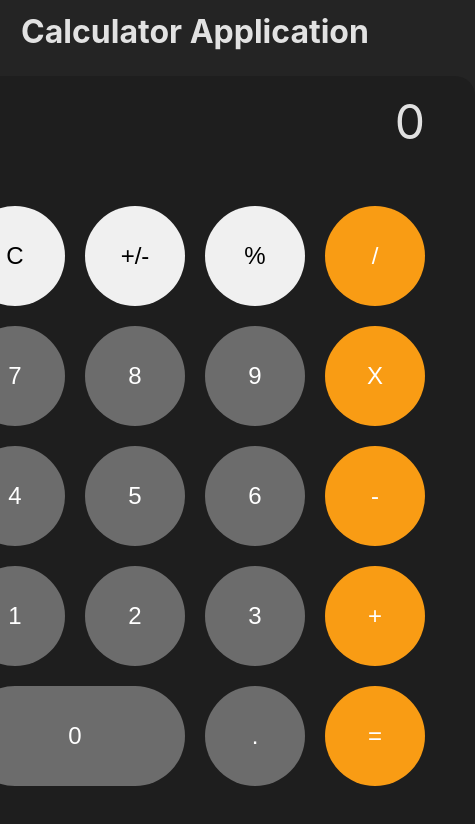
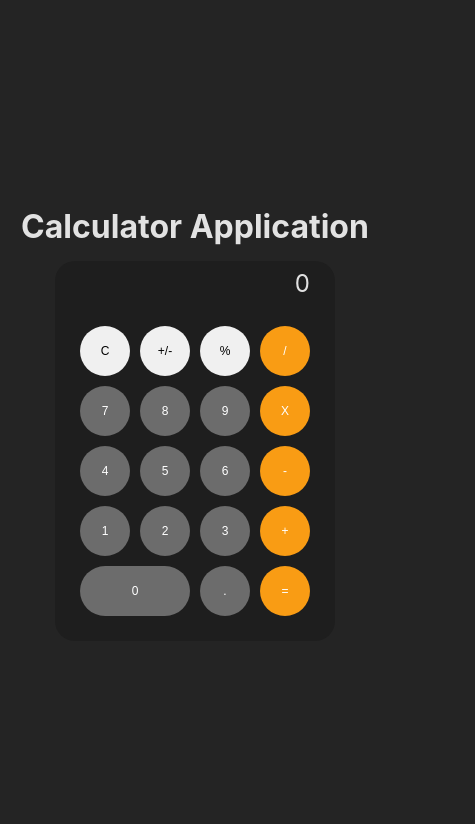
Before and after one commit to Romage25/javascript-calculator, a React (Vite) app: page / in a window 390 px wide. Shown: the top 824 px of the page, 475 px wide, since content can reach past the window. Built offline with nearby package versions, Linux system fonts and the light colour scheme.

Commit message:
mobile screen responsiveness

```diff
--- a/src/App.css
+++ b/src/App.css
@@ -142,3 +142,46 @@ button:active {
 #equals {
   grid-area: equals;
 }
+
+@media (max-width: 768px) {
+  #calculator {
+    display: grid;
+    grid-template-columns: 1fr 1fr 1fr 1fr;
+    grid-template-rows: 1fr 1fr 1fr 1fr 1fr 1fr;
+    grid-template-areas:
+      "display display display display"
+      "clear negative percentage divide"
+      "seven eight nine multiply"
+      "four five six subtract"
+      "one two three add"
+      "zero zero decimal equals";
+    grid-template-columns: 50px 50px 50px 50px;
+    gap: 10px;
+    padding: 25px;
+    padding-top: 5px;
+    margin-top: 10px;
+    border-radius: 20px;
+    background-color: var(--black);
+  }
+
+  button {
+    height: 50px;
+    font-size: 12px;
+    border: none;
+    cursor: pointer;
+    border-radius: 50px;
+    width: 100%;
+    transition: transform 0.1s ease-in-out;
+  }
+
+  #answer {
+    font-size: 24px;
+    height: 24px;
+  }
+
+  #expression {
+    font-size: 15px;
+    height: 15px;
+    color: var(--dark-gray);
+  }
+}
```
